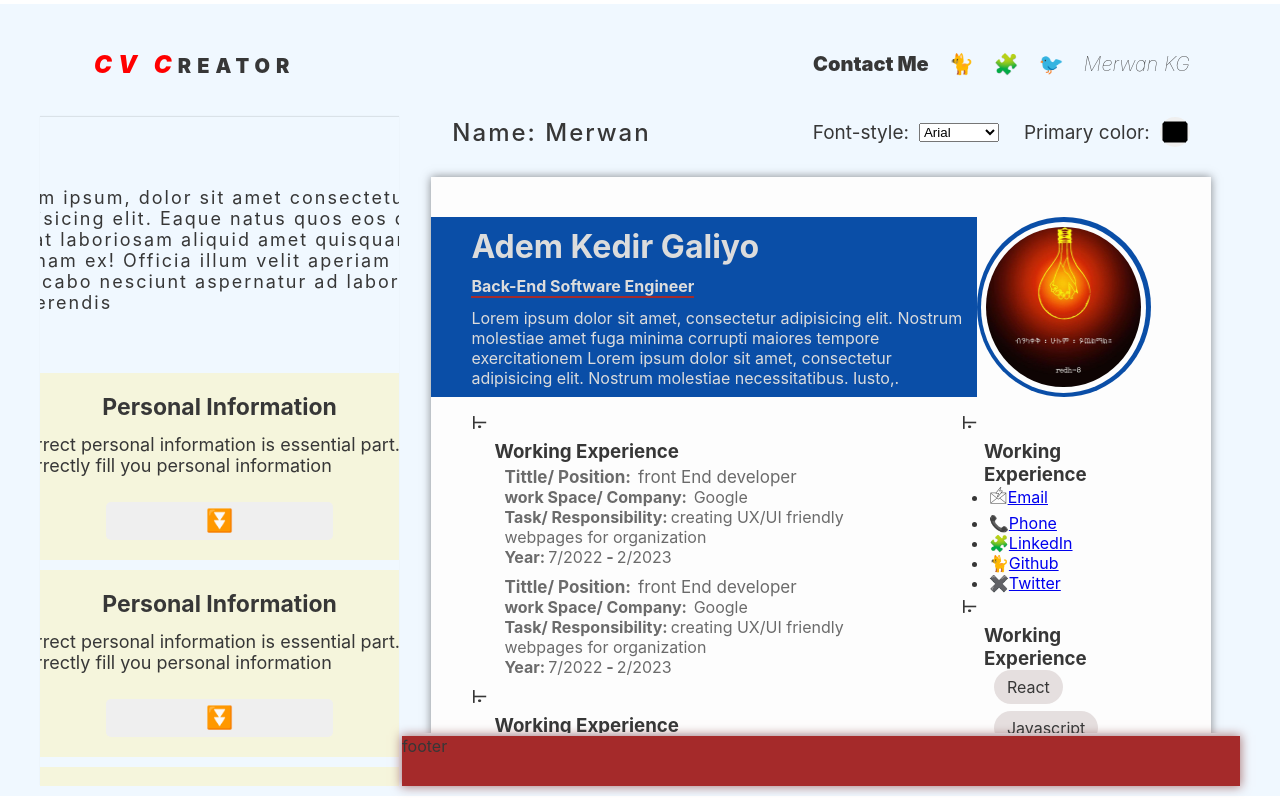
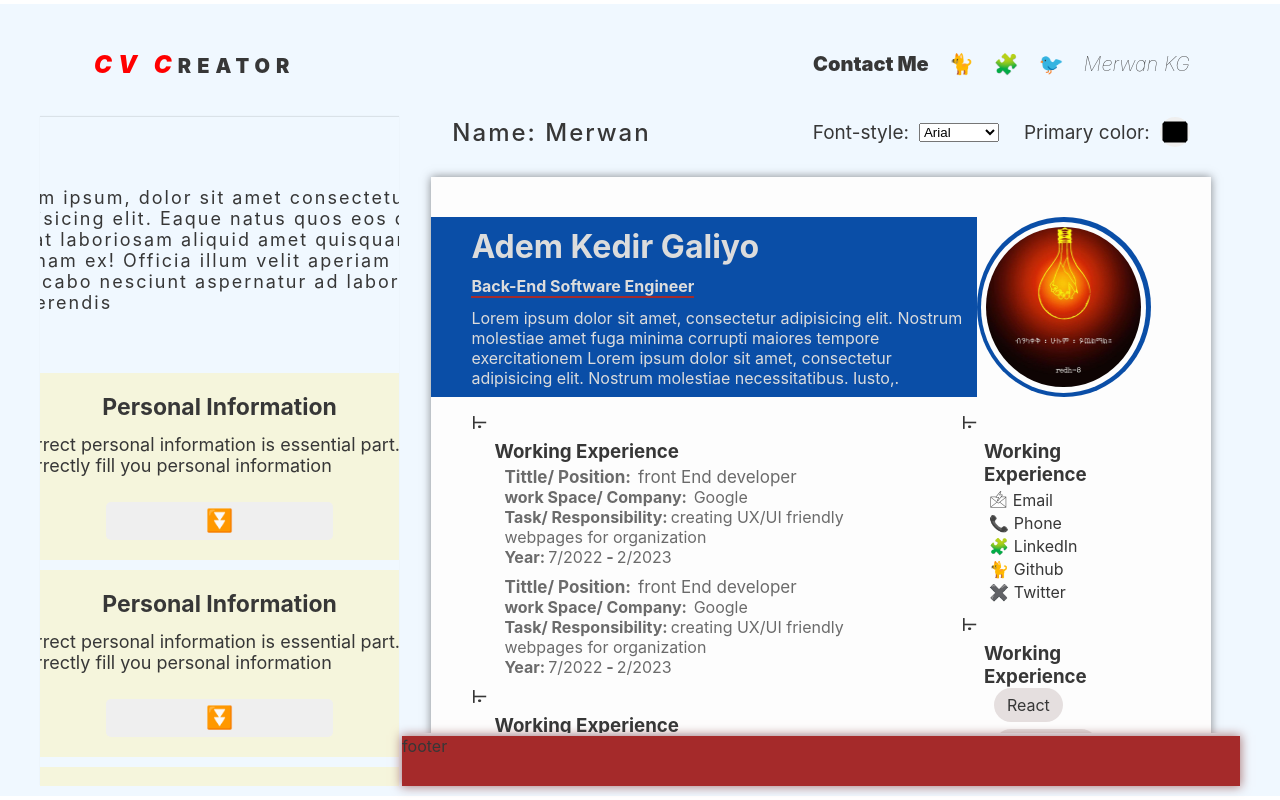
Before and after one commit to marwanGA09/Cv-project, a React (Vite) app: page / in a window 1280 px wide. Built offline with nearby package versions, Linux system fonts and the light colour scheme.

Commit message:
style SocialMediaLink component

```diff
--- a/src/index.scss
+++ b/src/index.scss
@@ -328,6 +328,26 @@ body {
   //   transform: rotate(90deg);
   // }
 }
+.social-media {
+  padding-top: 0.4rem;
+  padding-bottom: 0.6rem;
+  width: 90%;
+
+  li {
+    list-style: none;
+    display: flex;
+    gap: 0.5rem;
+    margin-bottom: 0.3rem;
+
+    span {
+      height: 2rem;
+    }
+    a {
+      text-decoration: none;
+      color: inherit;
+    }
+  }
+}
 
 .experience,
 .personal-project,
```
